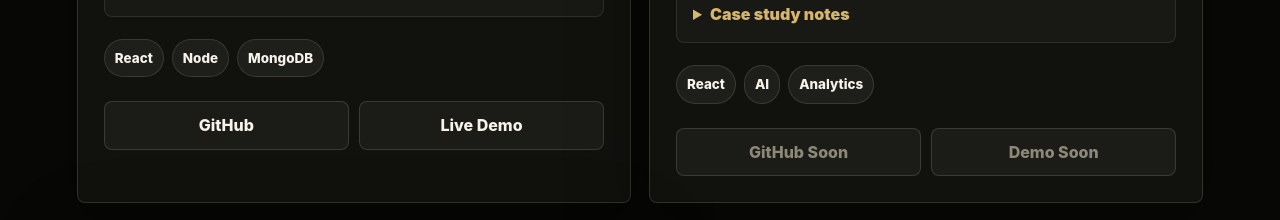
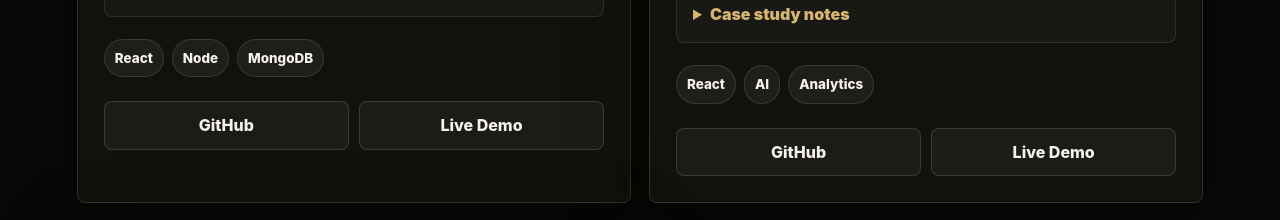
Before and after one commit to ayubsoaliha-SS/Complete-Portfolio, a React (Vite) app: page / in a window 1280 px wide. Shown: the part 5400-5620 px from the top of the page. Built offline with nearby package versions, Linux system fonts and the light colour scheme.

Commit message:
updated project

```diff
--- a/src/data/projects.js
+++ b/src/data/projects.js
@@ -75,8 +75,8 @@ const projects = [
       "Framed analytics around practical next steps rather than vanity scores.",
     ],
     techStack: ["React", "AI", "Analytics"],
-    github: "",
-    live: "",
+    github: "https://github.com/ayubsoaliha-SS/Al.audit.git",
+    live: "https://al-audit-frontend.vercel.app/",
   },
 
   {
```
